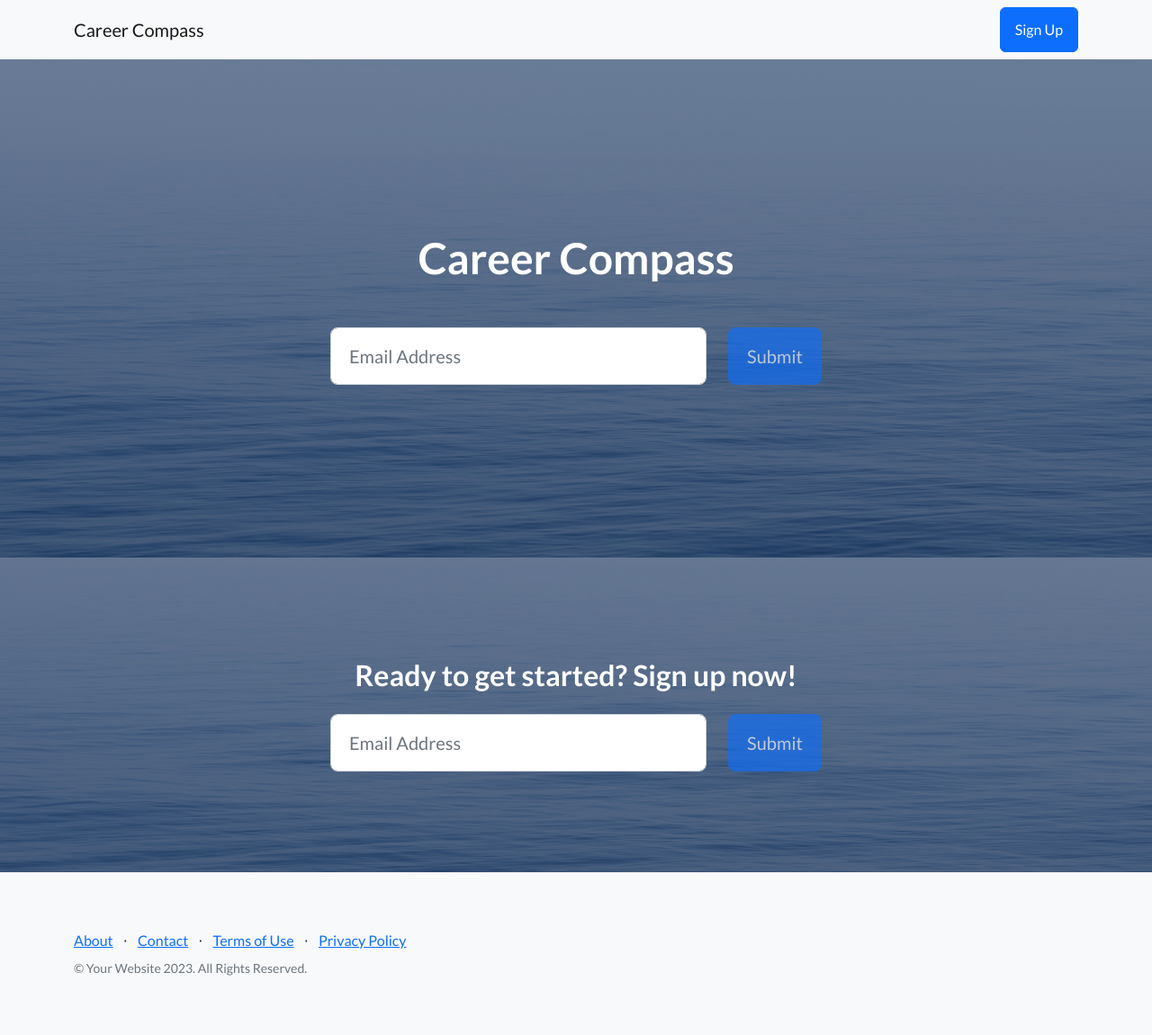
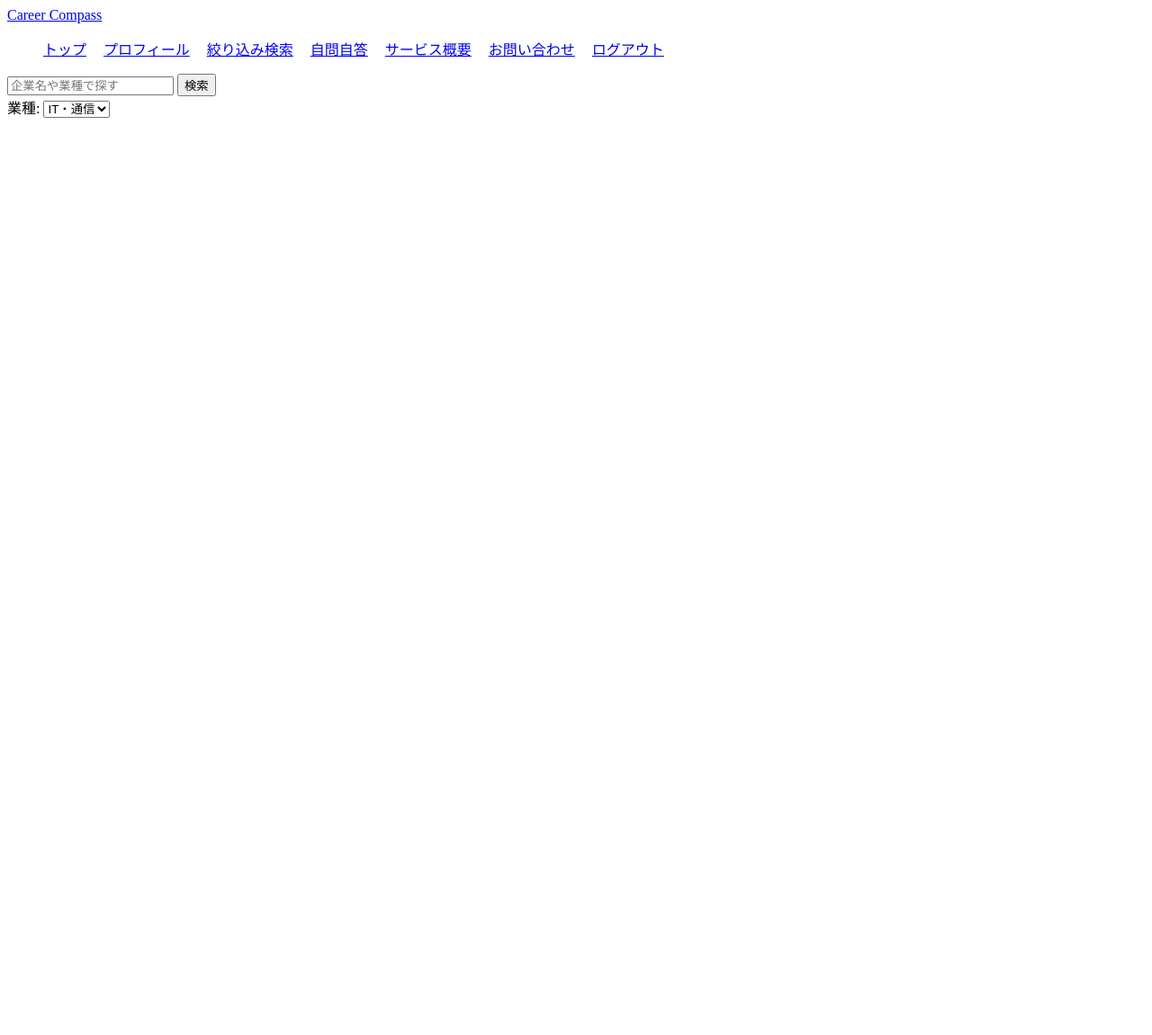
Before and after one commit to ktq2390330/CareerCompass, a Django app: page / in a window 1280 px wide. Shown: the whole page at 90% size. After the commit the page ends 131 px from the top, so only its background shows below. Run offline with Django 5.2, Linux system fonts and the light colour scheme; some libraries are stand-ins or nearby versions.

Commit message:
afafafad

```diff
--- /dev/null
+++ b/CCapp/static/css/index.css
@@ -0,0 +1,13 @@
+@charset "UTF-8";
+
+/* navigation */
+
+.navigation {
+    margin-left: auto;
+    margin-right: auto;
+}
+
+.navbar-nav li {
+    display: inline-block;
+    margin-right: 15px;
+}
--- a/CCapp/templates/index.html
+++ b/CCapp/templates/index.html
@@ -15,132 +15,63 @@
         <!-- Google fonts-->
         <link href="https://fonts.googleapis.com/css?family=Lato:300,400,700,300italic,400italic,700italic" rel="stylesheet" type="text/css" />
         <!-- Core theme CSS (includes Bootstrap)-->
-        <link href={% static 'css/styles.css' %} rel="stylesheet" />
+        <link href={% static 'css/index.css' %} rel="stylesheet" />
     </head>
     <body>
-        <!-- Navigation-->
-        <nav class="navbar navbar-light bg-light static-top">
-            <div class="container">
-                <a class="navbar-brand" href="#!">Career Compass</a>
-                <a class="btn btn-primary" href="#signup">Sign Up</a>
+        <!-- header -->
+         {% comment %} 元々の名前　header class = masthead {% endcomment %}
+        <header class="header">
+            <!-- brand name -->
+            <div id="brand">
+                <a class="brand" href="#">Career Compass</a>
             </div>
-        </nav>
+            <!-- Navigation-->
+            <nav class="navbar navbar-default">
+                <div class="container-fluid">
 
-        {% comment %} ここにヘッダーを作成したいけど、bootstrapのやつは背景画像と
-        検索窓がヘッダーになっているからそれを変更しないといけない {% endcomment %}
+                    {% comment %} ここに線を入れたい {% endcomment %}
 
-        <header class="header">
-            <div class=""
+                    <div class="navigation">
+                        <ul class="nav navbar-nav">
+                            <li><a href="#home">トップ</a></li>
+                            <li><a href="#about">プロフィール</a></li>
+                            <li><a href="#services">絞り込み検索</a></li>
+                            <li><a href="#self-reflection">自問自答</a></li>
+                            <li><a href="#overview">サービス概要</a></li>
+                            <li><a href="#contact">お問い合わせ</a></li>
+                            <li><a href="#logout">ログアウト</a></li>
+                        </ul>
+                    </div>
+
+                </div>
+            </nav>
         </header>
 
-        <!-- Masthead-->
-        <header class="masthead">
-            <div class="container position-relative">
-                <div class="row justify-content-center">
-                    <div class="col-xl-6">
-                        <div class="text-center text-white">
-                            <!-- Page heading-->
-                            <h1 class="mb-5">Career Compass</h1>
-                            <!-- Signup form-->
-                            <!-- * * * * * * * * * * * * * * *-->
-                            <!-- * * SB Forms Contact Form * *-->
-                            <!-- * * * * * * * * * * * * * * *-->
-                            <!-- This form is pre-integrated with SB Forms.-->
-                            <!-- To make this form functional, sign up at-->
-                            <!-- https://startbootstrap.com/solution/contact-forms-->
-                            <!-- to get an API token!-->
-                            <form class="form-subscribe" id="contactForm" data-sb-form-api-token="API_TOKEN">
-                                <!-- Email address input-->
-                                <div class="row">
-                                    <div class="col">
-                                        <input class="form-control form-control-lg" id="emailAddress" type="email" placeholder="Email Address" data-sb-validations="required,email" />
-                                        <div class="invalid-feedback text-white" data-sb-feedback="emailAddress:required">Email Address is required.</div>
-                                        <div class="invalid-feedback text-white" data-sb-feedback="emailAddress:email">Email Address Email is not valid.</div>
-                                    </div>
-                                    <div class="col-auto"><button class="btn btn-primary btn-lg disabled" id="submitButton" type="submit">Submit</button></div>
-                                </div>
-                                <!-- Submit success message-->
-                                <!---->
-                                <!-- This is what your users will see when the form-->
-                                <!-- has successfully submitted-->
-                                <div class="d-none" id="submitSuccessMessage">
-                                    <div class="text-center mb-3">
-                                        <div class="fw-bolder">Form submission successful!</div>
-                                        <p>To activate this form, sign up at</p>
-                                        <a class="text-white" href="https://startbootstrap.com/solution/contact-forms">https://startbootstrap.com/solution/contact-forms</a>
-                                    </div>
-                                </div>
-                                <!-- Submit error message-->
-                                <!---->
-                                <!-- This is what your users will see when there is-->
-                                <!-- an error submitting the form-->
-                                <div class="d-none" id="submitErrorMessage"><div class="text-center text-danger mb-3">Error sending message!</div></div>
-                            </form>
-                        </div>
-                    </div>
-                </div>
+        <!-- search-box -->
+
+        <div class="main-fluid">
+            <div class="search-fluid">
+                <!-- 検索バー-->
+                <form action="/search" method="GET">
+                    <input type="text" name="query" placeholder="企業名や業種で探す" required>
+                    <button type="submit">検索</button>
+                </form>
+
+                <!-- pull down menu -->
+                <form action="/search" method"GET">
+                    <label for="indutry">業種:</label>
+                    <select id="indutry" name="indutry">
+                        <option value="it">IT・通信</option>
             </div>
-        </header>
-        <!-- Call to Action-->
-        <section class="call-to-action text-white text-center" id="signup">
-            <div class="container position-relative">
-                <div class="row justify-content-center">
-                    <div class="col-xl-6">
-                        <h2 class="mb-4">Ready to get started? Sign up now!</h2>
-                        <!-- Signup form-->
-                        <!-- * * * * * * * * * * * * * * *-->
-                        <!-- * * SB Forms Contact Form * *-->
-                        <!-- * * * * * * * * * * * * * * *-->
-                        <!-- This form is pre-integrated with SB Forms.-->
-                        <!-- To make this form functional, sign up at-->
-                        <!-- https://startbootstrap.com/solution/contact-forms-->
-                        <!-- to get an API token!-->
-                        <form class="form-subscribe" id="contactFormFooter" data-sb-form-api-token="API_TOKEN">
-                            <!-- Email address input-->
-                            <div class="row">
-                                <div class="col">
-                                    <input class="form-control form-control-lg" id="emailAddressBelow" type="email" placeholder="Email Address" data-sb-validations="required,email" />
-                                    <div class="invalid-feedback text-white" data-sb-feedback="emailAddressBelow:required">Email Address is required.</div>
-                                    <div class="invalid-feedback text-white" data-sb-feedback="emailAddressBelow:email">Email Address Email is not valid.</div>
-                                </div>
-                                <div class="col-auto"><button class="btn btn-primary btn-lg disabled" id="submitButton" type="submit">Submit</button></div>
-                            </div>
-                            <!-- Submit success message-->
-                            <!---->
-                            <!-- This is what your users will see when the form-->
-                            <!-- has successfully submitted-->
-                            <div class="d-none" id="submitSuccessMessage">
-                                <div class="text-center mb-3">
-                                    <div class="fw-bolder">Form submission successful!</div>
-                                    <p>To activate this form, sign up at</p>
-                                    <a class="text-white" href="https://startbootstrap.com/solution/contact-forms">https://startbootstrap.com/solution/contact-forms</a>
-                                </div>
-                            </div>
-                            <!-- Submit error message-->
-                            <!---->
-                            <!-- This is what your users will see when there is-->
-                            <!-- an error submitting the form-->
-                            <div class="d-none" id="submitErrorMessage"><div class="text-center text-danger mb-3">Error sending message!</div></div>
-                        </form>
-                    </div>
-                </div>
-            </div>
-        </section>
+        </div>
+
+
         <!-- Footer-->
         <footer class="footer bg-light">
             <div class="container">
                 <div class="row">
                     <div class="col-lg-6 h-100 text-center text-lg-start my-auto">
-                        <ul class="list-inline mb-2">
-                            <li class="list-inline-item"><a href="#!">About</a></li>
-                            <li class="list-inline-item">⋅</li>
-                            <li class="list-inline-item"><a href="#!">Contact</a></li>
-                            <li class="list-inline-item">⋅</li>
-                            <li class="list-inline-item"><a href="#!">Terms of Use</a></li>
-                            <li class="list-inline-item">⋅</li>
-                            <li class="list-inline-item"><a href="#!">Privacy Policy</a></li>
-                        </ul>
-                        <p class="text-muted small mb-4 mb-lg-0">&copy; Your Website 2023. All Rights Reserved.</p>
+                        <p class="text-muted small mb-4 mb-lg-0">&copy; Career Compass 2024. All Rights Reserved.</p>
                     </div>
                 </div>
             </div>
```
Also changed, not shown: CCapp/models.py (+36 -36 lines).
